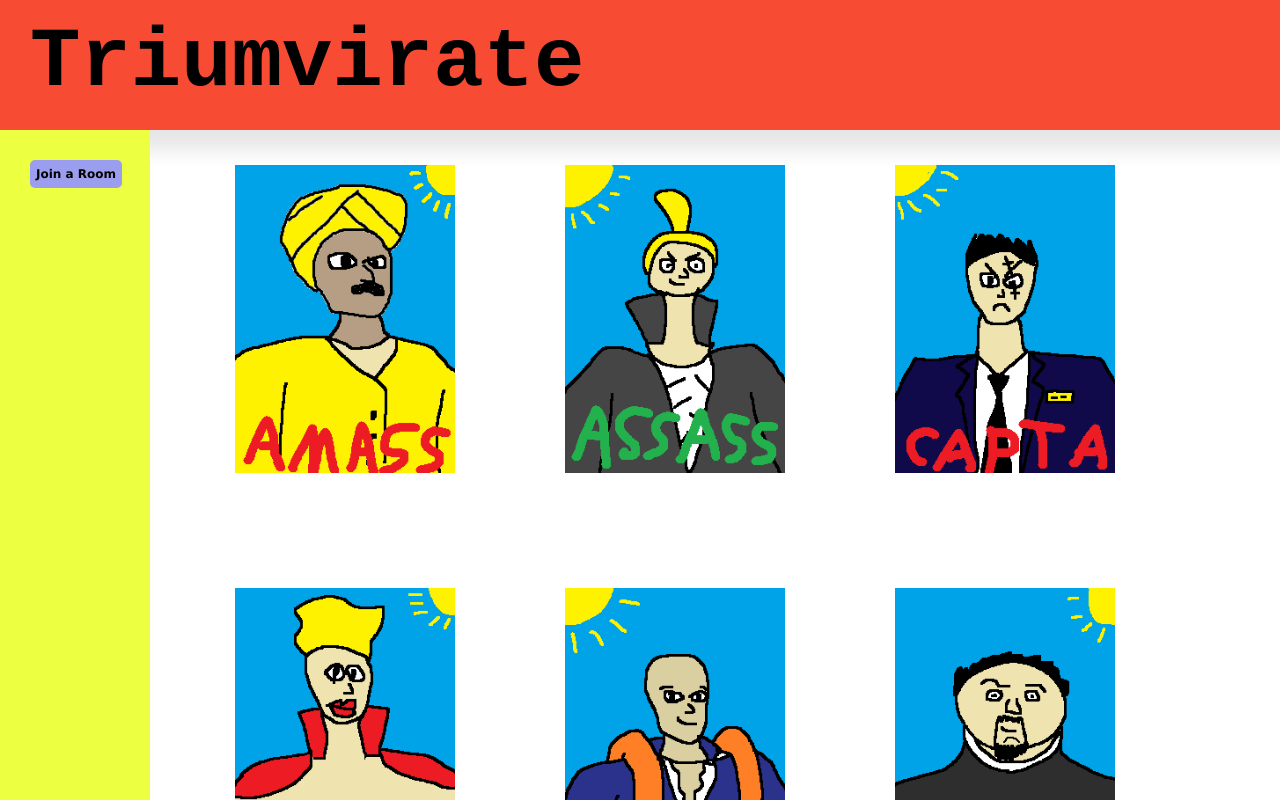
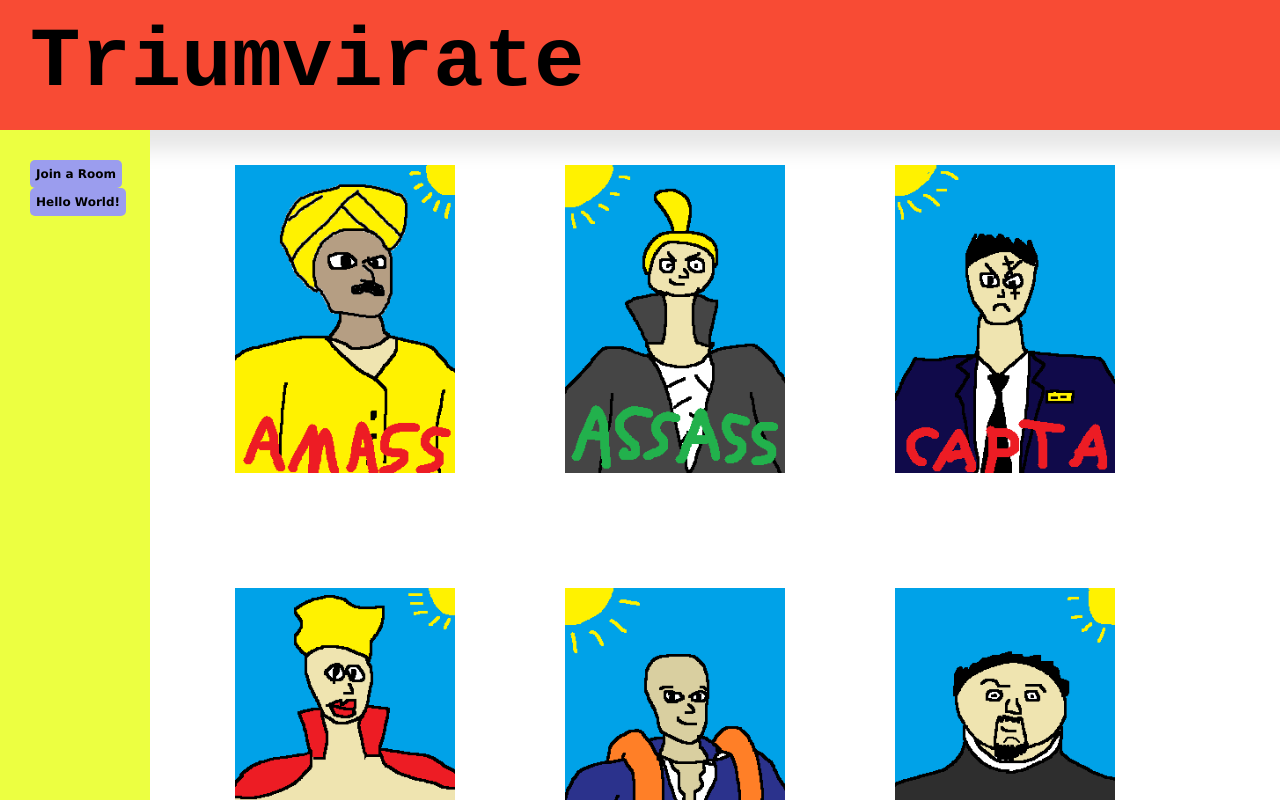
Before and after one commit to Qu-1LL/Triumvirate, an Angular app in the folder triumvirate-app/: page /home in a window 1280 px wide. Shown: the top 800 px of the page. Built offline with nearby package versions, Linux system fonts and the light colour scheme.

Commit message:
hell world button works, angular can communicate with server.

```diff
--- /dev/null
+++ b/triumvirate-app/proxy.conf.json
@@ -0,0 +1,6 @@
+{
+    "/api": {
+      "target": "http://localhost:5000",
+      "secure": false
+    }
+  }
--- a/triumvirate-app/src/app/app.config.ts
+++ b/triumvirate-app/src/app/app.config.ts
@@ -1,9 +1,15 @@
 import { ApplicationConfig, provideZoneChangeDetection } from '@angular/core';
 import { provideRouter } from '@angular/router';
+import { provideHttpClient } from '@angular/common/http'; // Import provideHttpClient
+import { provideClientHydration, withEventReplay } from '@angular/platform-browser';
 
 import { routes } from './routes/app.routes';
-import { provideClientHydration, withEventReplay } from '@angular/platform-browser';
 
 export const appConfig: ApplicationConfig = {
-  providers: [provideZoneChangeDetection({ eventCoalescing: true }), provideRouter(routes), provideClientHydration(withEventReplay())]
+  providers: [
+    provideZoneChangeDetection({ eventCoalescing: true }),
+    provideRouter(routes),
+    provideClientHydration(withEventReplay()),
+    provideHttpClient(), // Add provideHttpClient for HTTP functionality
+  ],
 };
--- /dev/null
+++ b/triumvirate-app/src/app/hello-world-button/hello-world-button.component.css
@@ -0,0 +1,19 @@
+.home_button {
+    padding: 6px;
+    height: 28px;
+    z-index: 1;
+    top: 1;
+    right: 1;
+    text-align: center;
+    font-size: 12px;
+    margin: 0px;
+    cursor: pointer;
+    font-family: Verdana;
+    background: rgb(155, 157, 238);
+    font-weight: bold;
+    border: none;
+    border-radius: 5px;
+}
+.home_button:hover {
+    background: rgb(138, 140, 238);
+}
--- /dev/null
+++ b/triumvirate-app/src/app/hello-world-button/hello-world-button.component.html
@@ -0,0 +1,5 @@
+<button
+class = "home_button"
+(click)="sendHelloWorld()">
+{{ text }}
+</button>
--- /dev/null
+++ b/triumvirate-app/src/app/hello-world-button/hello-world-button.component.ts
@@ -0,0 +1,31 @@
+import { Component } from '@angular/core';
+import { HttpClient } from '@angular/common/http';
+import { firstValueFrom } from 'rxjs';
+import { CommonModule } from '@angular/common';
+
+
+@Component({
+  selector: 'app-hello-world-button',
+  imports: [CommonModule],
+  templateUrl: './hello-world-button.component.html',
+  styleUrl: './hello-world-button.component.css'
+})
+export class HelloWorldButtonComponent {
+  text: string = 'Hello World!'
+
+  apiUrl: string = 'http://localhost:5000'
+
+  constructor(private http: HttpClient) { }
+
+  async sendHelloWorld(): Promise<void> {
+    try {
+      const helloString: string = await firstValueFrom(
+        this.http.get<string>(`${this.apiUrl}/rooms`)
+      );
+      console.log(helloString);
+    } catch (error) {
+      console.error('Error', error);
+      return;
+    }
+  }
+}
--- a/triumvirate-app/src/app/home-page/home-page.component.html
+++ b/triumvirate-app/src/app/home-page/home-page.component.html
@@ -4,7 +4,7 @@
 
 
 <div class="sidebar">
-    <app-rooms-button></app-rooms-button>
+    <app-rooms-button></app-rooms-button><app-hello-world-button></app-hello-world-button>
 </div>
 
 <div class="main">
--- a/triumvirate-app/src/app/home-page/home-page.component.ts
+++ b/triumvirate-app/src/app/home-page/home-page.component.ts
@@ -1,9 +1,11 @@
 import { Component } from '@angular/core';
-import { RoomsButtonComponent } from '../rooms-button/rooms-button.component'
+import { RoomsButtonComponent } from '../rooms-button/rooms-button.component';
+import { HelloWorldButtonComponent } from '../hello-world-button/hello-world-button.component';
+import { CommonModule } from '@angular/common';
 
 @Component({
   selector: 'app-home-page',
-  imports: [RoomsButtonComponent],
+  imports: [RoomsButtonComponent, HelloWorldButtonComponent, CommonModule],
   templateUrl: './home-page.component.html',
   styleUrl: './home-page.component.css'
 })
--- a/triumvirate-app/src/app/rooms-page/rooms-page.component.css
+++ b/triumvirate-app/src/app/rooms-page/rooms-page.component.css
@@ -1,12 +1,15 @@
 .topbar {
     margin: 0%;
-    padding: 10px;
+    padding: 15px;
     padding-left: 30px;
     text-align: left;
+    position: fixed;
+    width: 100%;
+    height: 100px;
     background: rgb(248, 75, 52);
     color: black;
-    font-size: 500%;
-    border: 3px;
+    font-size: 84px;
+    border: 0px;
     border-color: rgb(0,0,0,0.1);
     box-shadow: 20px 20px 20px rgba(0, 0, 0, 0.1);
 }
@@ -22,13 +25,17 @@
     padding-top: 30px;
     position: fixed;
     z-index: 1;
-    top: 1;
+    top: 130px;
     left: 1;
     background: rgb(236, 255, 65);
     overflow-x: hidden;
     font-size: 16px;
     text-align: left;
 }
+.main {
+    padding-left: 180px;
+    padding-top: 110px;
+}
 
 .main {
     padding-left: 180px;
```
Also changed, not shown: triumvirate-app/src/app/app.component.ts (+6 -1 lines), triumvirate-app/src/app/app.module.ts (added, +30 -0 lines), 2 other files (tests, documents, lock files or other folders).
